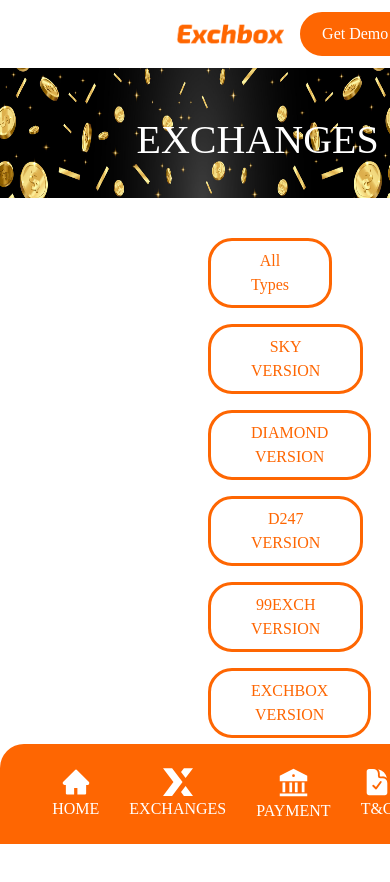
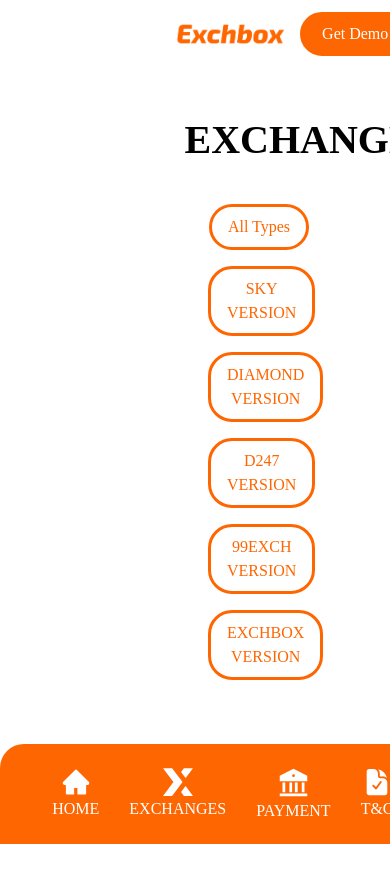
Before and after one commit to vsagar26/exchbox, a React (Create React App) app: page /exchange in a window 390 px wide. Shown: the top 882 px of the page. Built offline with nearby package versions, Linux system fonts and the light colour scheme.

Commit message:
responsive7

```diff
--- a/src/components/Exchange.jsx
+++ b/src/components/Exchange.jsx
@@ -17,45 +17,45 @@
   return (
     <>
     <section className=" pb-20">
-      <div className="pb-8"><img src={coin} alt="coin" className="relative  h-[130px] sm:h-full"/></div><h2 className="absolute text-[40px] sm:text-[70px] text-[#fff] left-[35%] sm:left-[35%] top-[110px] sm:top-[200px] pb-5 z-10 ">EXCHANGES</h2>
+      <div className="pb-8"><img src={coin} alt="coin" className="relative hidden sm:block"/></div><h2 className="absolute text-[40px] sm:text-[70px] ml-12 sm:ml-0 sm:text-[#fff] left-[35%] sm:left-[35%] top-[110px] sm:top-[200px] font-bold pb-5 z-10 text-[#000000]">EXCHANGES</h2>
       <div
-        className={`flex flex-row flex-wrap justify-around items-center px-20 pb-12 ml-32 sm:ml-0`}
+        className={`flex flex-row flex-wrap justify-around items-center mt-24 sm:mt-0 px-20 pb-12 ml-32 sm:ml-0`}
       >
         <button
-          className={`bg-[#ffffff] border-[3px] border-[#FE6602] text-[#FE6602] font-poppins px-10 py-2  my-2  hover:bg-[#FE6602] hover:text-[#ffffff] hover:border-[#FE6602] active:bg-[#FE6602] active:text-[#FE6602] active:border-[#FE6602] rounded-3xl`}
+          className={`bg-[#ffffff] border-[3px] border-[#FE6602] text-[#FE6602] font-poppins px-4 sm:px-10 py-2  my-2  hover:bg-[#FE6602] hover:text-[#ffffff] hover:border-[#FE6602] active:bg-[#FE6602] active:text-[#FE6602] active:border-[#FE6602] rounded-3xl`}
           onClick={() => setItems(exchanges)} data-aos="fade-right" data-aos-duration="1000"
         >
           All Types
         </button>
         <button
-          className={`bg-[#ffffff] border-[3px] border-[#FE6602] text-[#FE6602] font-poppins px-10 py-2  my-2 hover:bg-[#FE6602] hover:text-[#ffffff] hover:border-[#FE6602] active:bg-[#FE6602] active:text-[#FE6602] active:border-[#FE6602] rounded-3xl`}
+          className={`bg-[#ffffff] border-[3px] border-[#FE6602] text-[#FE6602] font-poppins px-4 sm:px-10 py-2  my-2 hover:bg-[#FE6602] hover:text-[#ffffff] hover:border-[#FE6602] active:bg-[#FE6602] active:text-[#FE6602] active:border-[#FE6602] rounded-3xl`}
           onClick={() => filterItem("skyexchange")} data-aos="fade-right" data-aos-duration="1000"
         >
           SKY VERSION
         </button>
         <button
-          className={`bg-[#ffffff] border-[3px] border-[#FE6602] text-[#FE6602] font-poppins px-10 py-2  my-2 hover:bg-[#FE6602] hover:text-[#ffffff] hover:border-[#FE6602] active:bg-[#FE6602] active:text-[#FE6602] active:border-[#FE6602] rounded-3xl`}
+          className={`bg-[#ffffff] border-[3px] border-[#FE6602] text-[#FE6602] font-poppins px-4 sm:px-10 py-2  my-2 hover:bg-[#FE6602] hover:text-[#ffffff] hover:border-[#FE6602] active:bg-[#FE6602] active:text-[#FE6602] active:border-[#FE6602] rounded-3xl`}
           onClick={() => filterItem("diamondversion")} data-aos="fade-right" data-aos-duration="1000"
         >
           DIAMOND VERSION
         </button>
         <button
-          className={`bg-[#ffffff] border-[3px] border-[#FE6602] text-[#FE6602] font-poppins px-10 py-2  my-2 hover:bg-[#FE6602] hover:text-[#ffffff] hover:border-[#FE6602] active:bg-[#FE6602] active:text-[#FE6602] active:border-[#FE6602] rounded-3xl`}
+          className={`bg-[#ffffff] border-[3px] border-[#FE6602] text-[#FE6602] font-poppins px-4 sm:px-10 py-2  my-2 hover:bg-[#FE6602] hover:text-[#ffffff] hover:border-[#FE6602] active:bg-[#FE6602] active:text-[#FE6602] active:border-[#FE6602] rounded-3xl`}
           onClick={() => filterItem("d247version")} data-aos="fade-left" data-aos-duration="1000"
         >
           D247 VERSION
         </button>
         <button
-          className={`bg-[#ffffff] border-[3px] border-[#FE6602] text-[#FE6602] font-poppins px-10 py-2  my-2 hover:bg-[#FE6602] hover:text-[#ffffff] hover:border-[#FE6602] active:bg-[#FE6602] active:text-[#FE6602] active:border-[#FE6602] rounded-3xl`}
+          className={`bg-[#ffffff] border-[3px] border-[#FE6602] text-[#FE6602] font-poppins px-4 sm:px-10 py-2  my-2 hover:bg-[#FE6602] hover:text-[#ffffff] hover:border-[#FE6602] active:bg-[#FE6602] active:text-[#FE6602] active:border-[#FE6602] rounded-3xl`}
           onClick={() => filterItem("99exchversion")} data-aos="fade-left" data-aos-duration="1000"
         >
           99EXCH VERSION
         </button>
         <button
-          className={`bg-[#ffffff] border-[3px] border-[#FE6602] text-[#FE6602] font-poppins px-10 py-2  my-2 hover:bg-[#FE6602] hover:text-[#ffffff] hover:border-[#FE6602] active:bg-[#FE6602] active:text-[#FE6602] active:border-[#FE6602] rounded-3xl`}
+          className={`bg-[#ffffff] border-[3px] border-[#FE6602] text-[#FE6602] font-poppins px-4 sm:px-10 py-2  my-2 hover:bg-[#FE6602] hover:text-[#ffffff] hover:border-[#FE6602] active:bg-[#FE6602] active:text-[#FE6602] active:border-[#FE6602] rounded-3xl`}
           onClick={() => filterItem("exchboxversion")} data-aos="fade-left" data-aos-duration="1000"
-        >
-          EXCHBOX VERSION
+        >EXCHBOX VERSION
+
         </button>
       </div>
 
@@ -65,7 +65,7 @@
             <div className={`flex flex-row gap-4`} >
               <li
                 key={exchange.id}
-                className={`list-none sm:px-12 py-4 bg-[#FE6602] w-[160px] sm:w-[300px] mt-4 text-center text-[16px] text-white font-normal rounded-3xl`} data-aos="fade-right" data-aos-duration="1500"
+                className={`list-none sm:px-12 py-4 bg-[#FE6602] w-[220px] sm:w-[300px] mt-4 text-center text-[16px] text-white font-normal rounded-3xl`} data-aos="fade-right" data-aos-duration="1500"
               >
                 {exchange.title}
               </li>
--- a/src/components/Hero.jsx
+++ b/src/components/Hero.jsx
@@ -46,17 +46,17 @@
   return (
     <div>
       <div className=" h-[120px] sm:h-[420px] w-full pb-8">
-        <div className="w-[550px] sm:w-[1500px] h-[420px]  m-auto py-3 px-4 relative group">
+        <div className="w-[550px] sm:w-[1500px] h-[420px] py-3 px-4 relative group">
           <div
             style={{ backgroundImage: `url(${bannerimg[currentIndex].img})` }}
-            className=" w-[500px] sm:w-[1480px] h-[100px] sm:h-[420px] rounded-2xl bg-center bg-cover duration-500 ml-4 sm:ml-0"
+            className=" w-[500px] sm:w-[1480px] h-[100px] sm:h-[420px] rounded-2xl bg-center bg-cover duration-500 ml-1 sm:ml-0"
           ></div>
           {/* Left Arrow */}
           <div className="hidden group-hover:block absolute top-[15%] sm:top-[50%] -translate-x-0 translate-y-[-50%] left-5 text-2xl rounded-full p-2 bg-black/20 text-white cursor-pointer">
             <BsChevronCompactLeft onClick={prevSlide} size={30} />
           </div>
           {/* Right Arrow */}
-          <div className="hidden group-hover:block absolute top-[15%] sm:top-[50%] -translate-x-0 translate-y-[-50%] right-1 sm:right-5 text-2xl rounded-full p-2 bg-black/20 text-white cursor-pointer">
+          <div className="hidden group-hover:block absolute top-[15%] sm:top-[50%] -translate-x-0 translate-y-[-50%] right-7 sm:right-5 text-2xl rounded-full p-2 bg-black/20 text-white cursor-pointer">
             <BsChevronCompactRight onClick={nextSlide} size={30} />
           </div>
           <div className="flex top-4 justify-center py-2">
```
